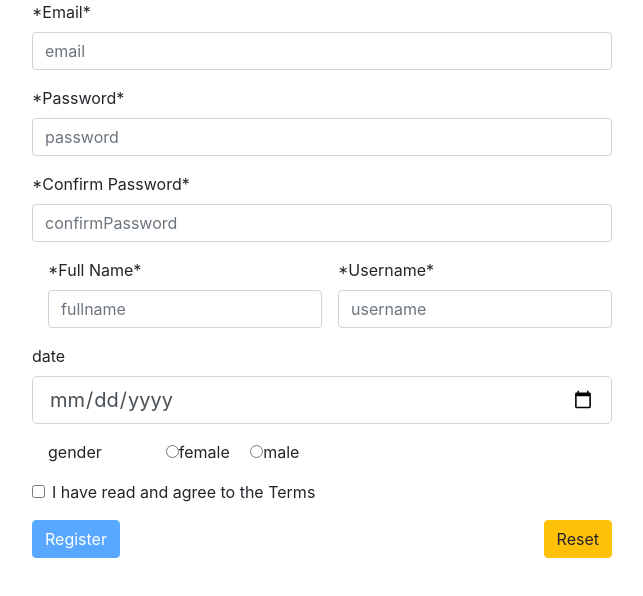
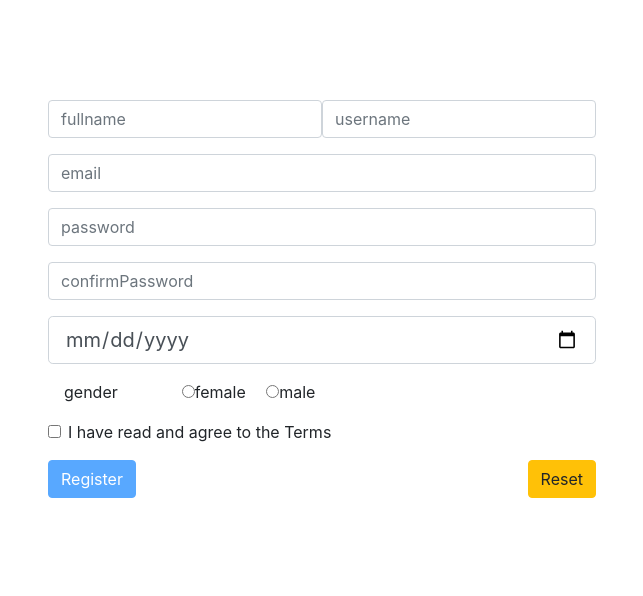
Before and after one commit to EniCela/Front-web-Project, an Angular app: page / in a window 1280 px wide. Shown: the top 596 px of the page, without its empty margins (318-961 px from the left). Built offline with nearby package versions, Linux system fonts and the light colour scheme.

Commit message:
register form

```diff
--- a/src/app/register-form/register-form.component.css
+++ b/src/app/register-form/register-form.component.css
@@ -88,3 +88,6 @@
     align-items: center;
     justify-content: flex-start;
 }
+.container-fluid.h-custom.mb-3{
+    margin-top: 100px;
+}
--- a/src/app/register-form/register-form.component.html
+++ b/src/app/register-form/register-form.component.html
@@ -1,15 +1,47 @@
-<section class="vh-100">
+<section class="vh-100 ">
     <div class="container-fluid h-custom mb-3">
       <div class="row d-flex justify-content-center align-items-center h-100">
-        <!-- <div class="col-md-9 col-lg-6 col-xl-5">
-          <img src="https://mdbcdn.b-cdn.net/img/Photos/new-templates/bootstrap-login-form/draw2.webp"
-            class="img-fluid" alt="Sample image">
-        </div> -->
         <div class="register-form">
           <form [formGroup]="form" (ngSubmit)="onSubmit()">
+            <div class="d-flex">
+              <div class="form-group  text-gray-500">
+                <!-- <label>*Full Name*</label> -->
+                <input
+                  type="text"
+                  formControlName="fullname"
+                  class="form-control"
+                  placeholder="fullname"
+                  [ngClass]="{ 'is-invalid':f['fullname'].touched && f['fullname'].errors }"
+                />
+                <div *ngIf="f['fullname'].errors" class="invalid-feedback">
+                  <div *ngIf="f['fullname'].errors['required']"><p style="color: red;">fullname is required </p></div>
+                </div>
+              </div>
+
+              <div class="form-group">
+                <!-- <label>*Username*</label> -->
+                <input
+                  type="text"
+                  formControlName="username"
+                  class="form-control"
+                  placeholder="username"
+                  [ngClass]="{ 'is-invalid':f['username'].touched && f['username'].errors }"
+                />
+                <div *ngIf="f['username'].touched && f['username'].errors" class="invalid-feedback">
+                  <div *ngIf="f['username'].errors['required']"><p style="color: red;">username is required </p></div>
+                  <div *ngIf="f['username'].errors['minlength']">
+                    Username must be at least 6 characters
+                  </div>
+                  <div *ngIf="f['username'].errors['maxlength']">
+                    Username must not exceed 20 characters
+                  </div>
+                </div>
+              </div>
+            </div>
+
 
             <div class="form-group">
-              <label>*Email*</label>
+              <!-- <label>*Email*</label> -->
               <input
                 type="text"
                 formControlName="email"
@@ -27,7 +59,7 @@
             </div>
 
             <div class="form-group">
-              <label>*Password*</label>
+              <!-- <label>*Password*</label> -->
               <input
                 type="password"
                 formControlName="password"
@@ -54,7 +86,7 @@
             </div>
 
             <div class="form-group">
-              <label>*Confirm Password*</label>
+              <!-- <label>*Confirm Password*</label> -->
               <input
                 type="password"
                 formControlName="confirmPassword"
@@ -71,43 +103,8 @@
                 </div>
               </div>
             </div>
-            <div class="d-flex">
-            <div class="form-group ml-3 text-gray-700">
-              <label>*Full Name*</label>
-              <input
-                type="text"
-                formControlName="fullname"
-                class="form-control"
-                placeholder="fullname"
-                [ngClass]="{ 'is-invalid':f['fullname'].touched && f['fullname'].errors }"
-              />
-              <div *ngIf="f['fullname'].errors" class="invalid-feedback">
-                <div *ngIf="f['fullname'].errors['required']"><p style="color: red;">fullname is required </p></div>
-              </div>
-            </div>
-
-            <div class="form-group ml-3 text-gray-700">
-              <label>*Username*</label>
-              <input
-                type="text"
-                formControlName="username"
-                class="form-control"
-                placeholder="username"
-                [ngClass]="{ 'is-invalid':f['username'].touched && f['username'].errors }"
-              />
-              <div *ngIf="f['username'].touched && f['username'].errors" class="invalid-feedback">
-                <div *ngIf="f['username'].errors['required']"><p style="color: red;">username is required </p></div>
-                <div *ngIf="f['username'].errors['minlength']">
-                  Username must be at least 6 characters
-                </div>
-                <div *ngIf="f['username'].errors['maxlength']">
-                  Username must not exceed 20 characters
-                </div>
-              </div>
-            </div>
-          </div>
             <div class="form-outline mb-3">
-              <label class="form-label" for="form3Example4">date</label>
+              <!-- <label class="form-label" for="form3Example4">date</label> -->
               <input type="date" id="form3Example4" class="form-control form-control-lg"
                 placeholder="Enter date of birth" />
               </div>
```
